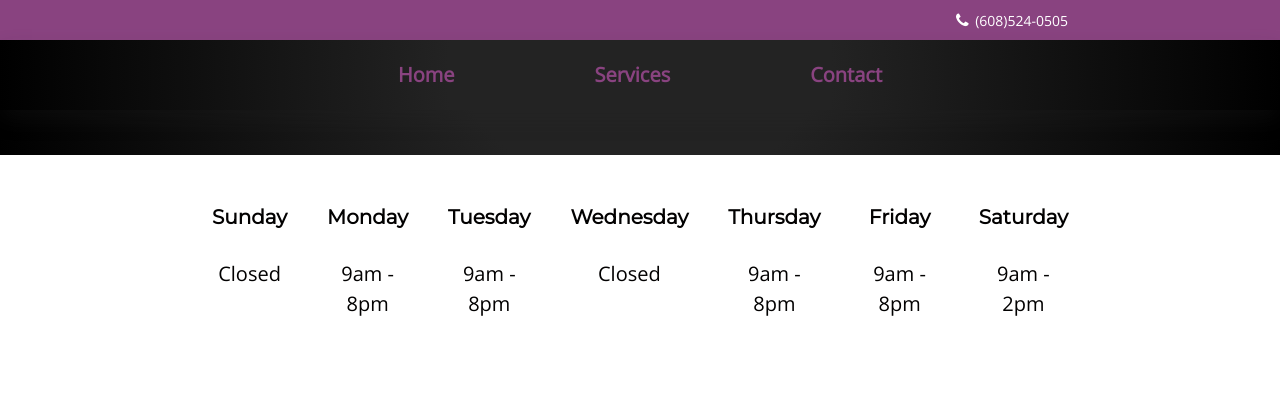
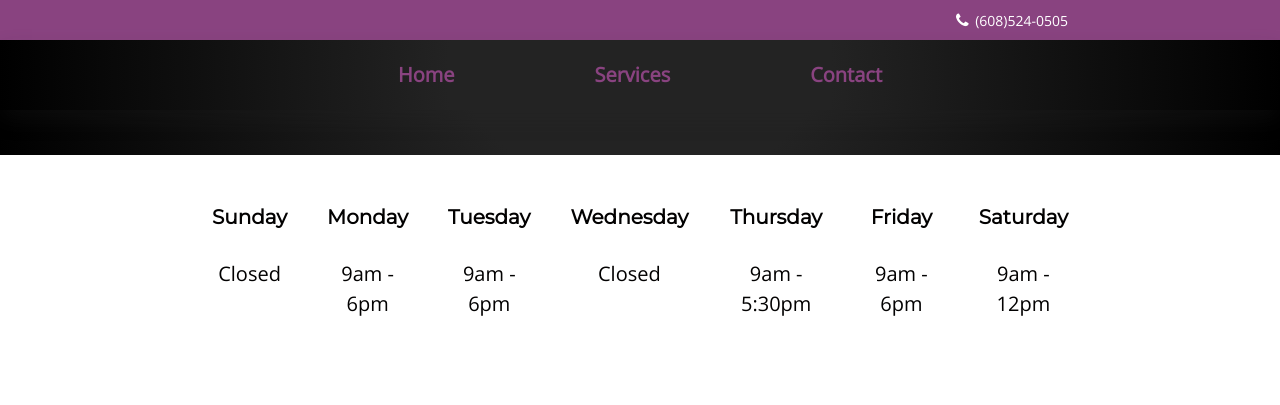
Before and after one commit to Justinator/runninWithScizzors, a Jekyll site: the page built from index.html, in a window 1280 px wide and 900 px high, scrolled down 2055 px. Shown: the top 405 px of the window. Built offline with Jekyll 4.4.1, drawn with Linux system fonts in a browser that asks for light colours; nearby versions of some CDN libraries.

Commit message:
updated hours

```diff
--- /dev/null
+++ b/Gemfile
@@ -0,0 +1,3 @@
+source "https://rubygems.org"
+gem "jekyll", "~> 4.3.2" # replace 4.2.0 with the desired version of Jekyll
+gem "bundler", "~> 2.4.12" # replace 2.2.0 with the desired version of Bundler
--- a/index.html
+++ b/index.html
@@ -99,11 +99,11 @@ description: Alana's Runnin' With Scizzors is a hair salon dedicated to deliveri
 						</div>
 						<div class="hours">
 							<h4 class="centerText">Monday</h4>
-							<p class="centerText">9am - 8pm</p>
+							<p class="centerText">9am - 6pm</p>
 						</div>
 						<div class="hours">
 							<h4 class="centerText">Tuesday</h4>
-							<p class="centerText">9am - 8pm</p>
+							<p class="centerText">9am - 6pm</p>
 						</div>
 						<div class="hours">
 							<h4 class="centerText">Wednesday</h4>
@@ -111,15 +111,15 @@ description: Alana's Runnin' With Scizzors is a hair salon dedicated to deliveri
 						</div>
 						<div class="hours">
 							<h4 class="centerText">Thursday</h4>
-							<p class="centerText">9am - 8pm</p>
+							<p class="centerText">9am - 5:30pm</p>
 						</div>
 						<div class="hours">
 							<h4 class="centerText">Friday</h4>
-							<p class="centerText">9am - 8pm</p>
+							<p class="centerText">9am - 6pm</p>
 						</div>
 						<div class="hours">
 							<h4 class="centerText">Saturday</h4>
-							<p class="centerText">9am - 2pm</p>
+							<p class="centerText">9am - 12pm</p>
 						</div>
 					</div>
 				</section>
```
Also changed, not shown: contact/index.html (+5 -5 lines), Gemfile.lock (added), 2 other files.
